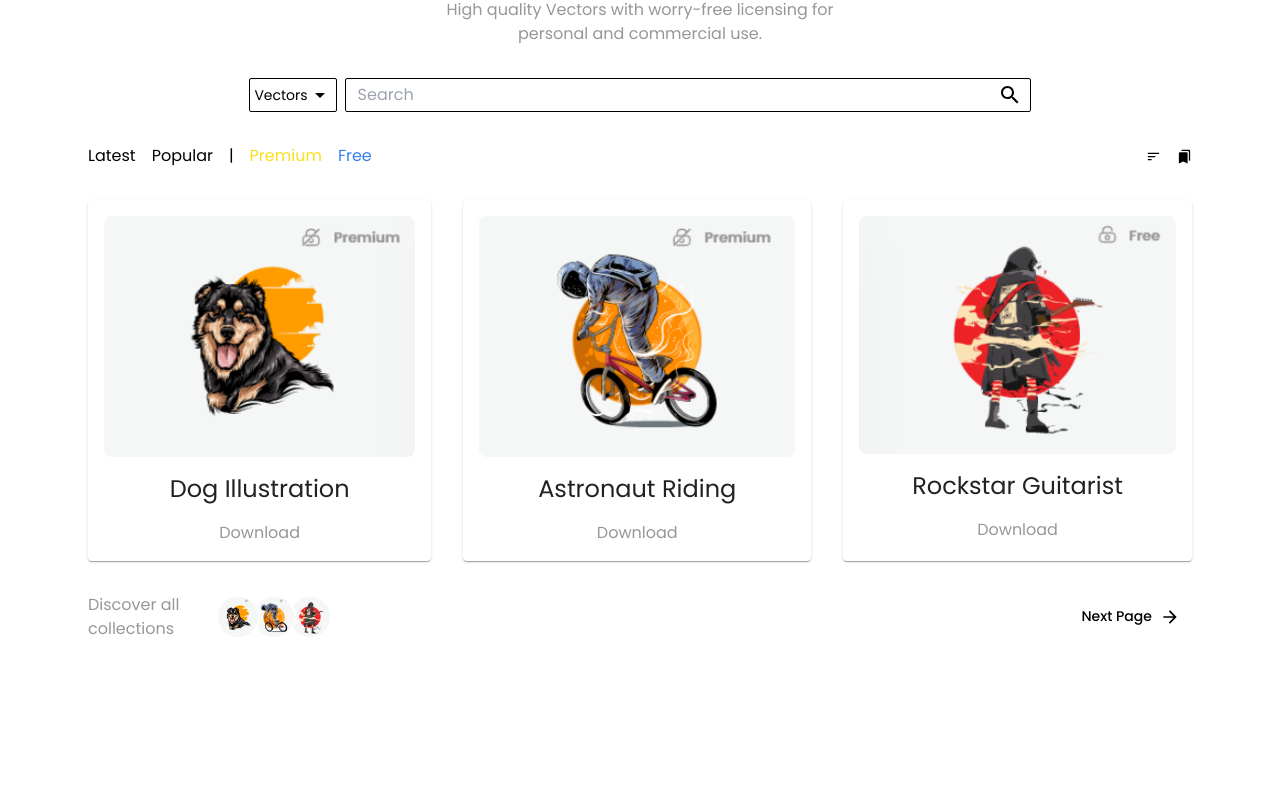
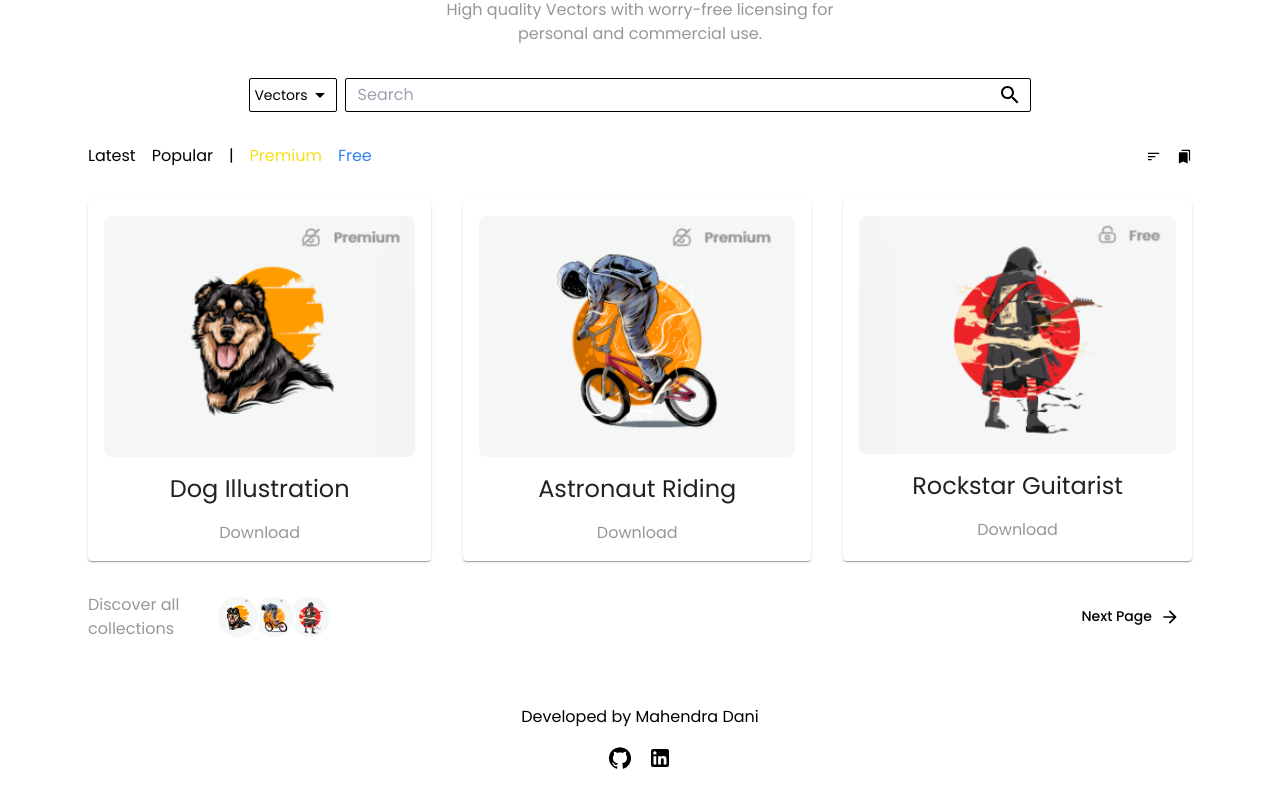
Before and after one commit to MahendraDani/gdsc-round-2, a React (Vite) app: page / in a window 1280 px wide. Shown: the part 191-998 px from the top of the page. Before the commit the page ends 832 px from the top, so only its background shows below. Built offline with nearby package versions, Linux system fonts and the light colour scheme.

Commit message:
feat: added footer

```diff
--- /dev/null
+++ b/src/components/footer/Footer.jsx
@@ -0,0 +1,38 @@
+import { Box, Container, IconButton, Stack, Typography } from "@mui/material";
+import React from "react";
+import { Link } from "react-router-dom";
+import { GitHub, LinkedIn } from "@mui/icons-material";
+
+const Footer = () => {
+  return (
+    <Container>
+      <Stack
+        direction={"column"}
+        sx={{
+          justifyContent: "center",
+          alignItems: "center",
+          pt: 8,
+          pb: 6,
+          gap: 2,
+        }}
+      >
+        <Typography sx={{ fontFamily: "Poppins" }}>
+          Developed by Mahendra Dani
+        </Typography>
+        <Stack
+          direction={"row"}
+          sx={{ alignItems: "center", justifyContent: "center", gap: 2 }}
+        >
+          <Link to={"https://github.com/MahendraDani"} target="_blank">
+            <GitHub />
+          </Link>
+          <Link to={"https://linkedin.com/in/mahendra-dani"} target="_blank">
+            <LinkedIn />
+          </Link>
+        </Stack>
+      </Stack>
+    </Container>
+  );
+};
+
+export default Footer;
--- a/src/pages/Home.jsx
+++ b/src/pages/Home.jsx
@@ -2,12 +2,14 @@ import React from "react";
 import Navbar from "../components/navbar/Navbar";
 import { Box, Stack } from "@mui/material";
 import Landing from "../components/Landing";
+import Footer from "../components/footer/Footer";
 
 const Home = () => {
   return (
     <Stack direction={"column"}>
       <Navbar />
       <Landing />
+      <Footer />
     </Stack>
   );
 };
```
